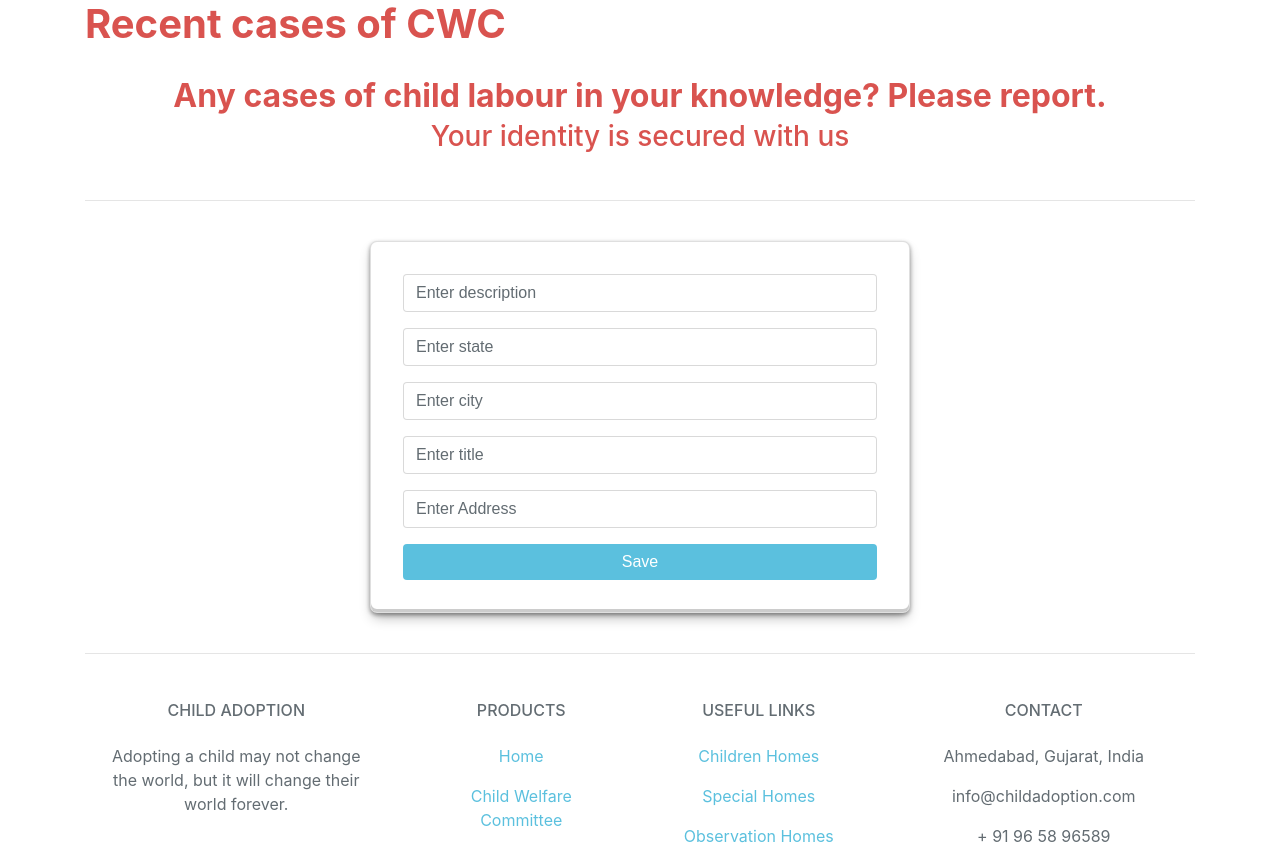
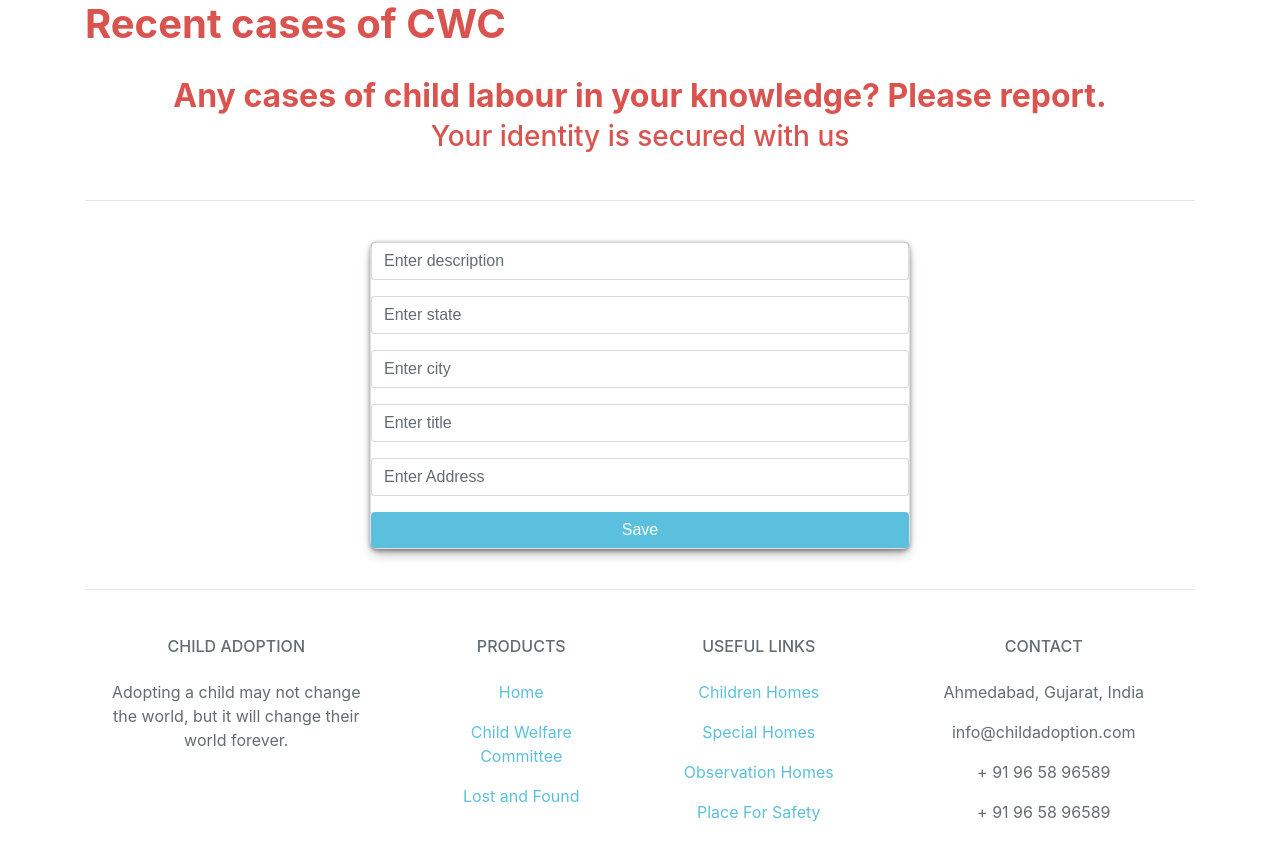
Before and after one commit to ankitpakhale/ChildCare, a Django app: page /CWC/ in a window 1280 px wide; the page is wider, and only the part inside the window is pictured. Shown: the part 840-1691 px from the top of that part. Run offline with Django 3.2, Linux system fonts and the light colour scheme; data that the repository does not hold is empty; some libraries are stand-ins or nearby versions.

Commit message:
Fixed: Recent cases of CWC

```diff
--- a/child/templates/child/post_list.html
+++ b/child/templates/child/post_list.html
@@ -19,7 +19,6 @@
     .card {
       box-shadow: rgba(0, 0, 0, 0.4) 0px 2px 4px, rgba(0, 0, 0, 0.3) 0px 7px 13px -3px, rgba(0, 0, 0, 0.2) 0px -3px 0px inset;
       border-radius: 7px;
-      padding: 2rem
     }
 
     .customCardBody {
```
